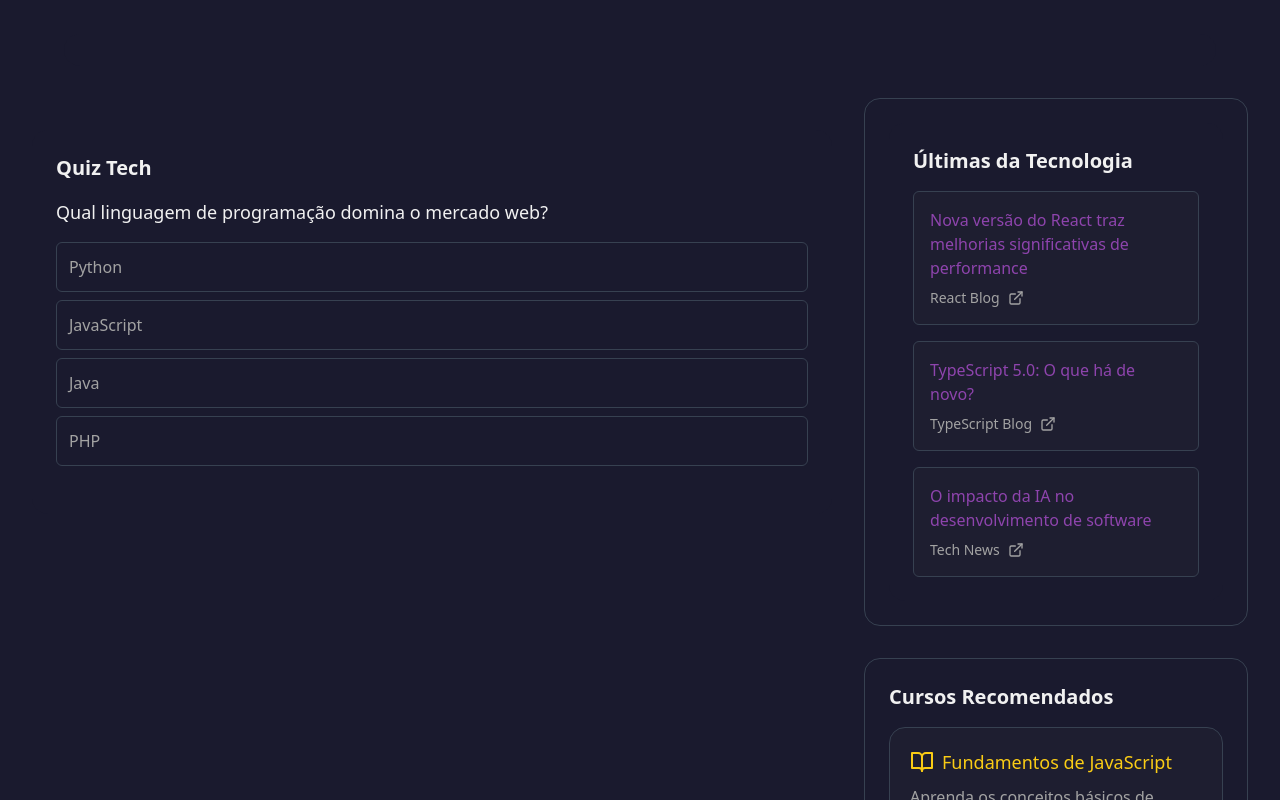
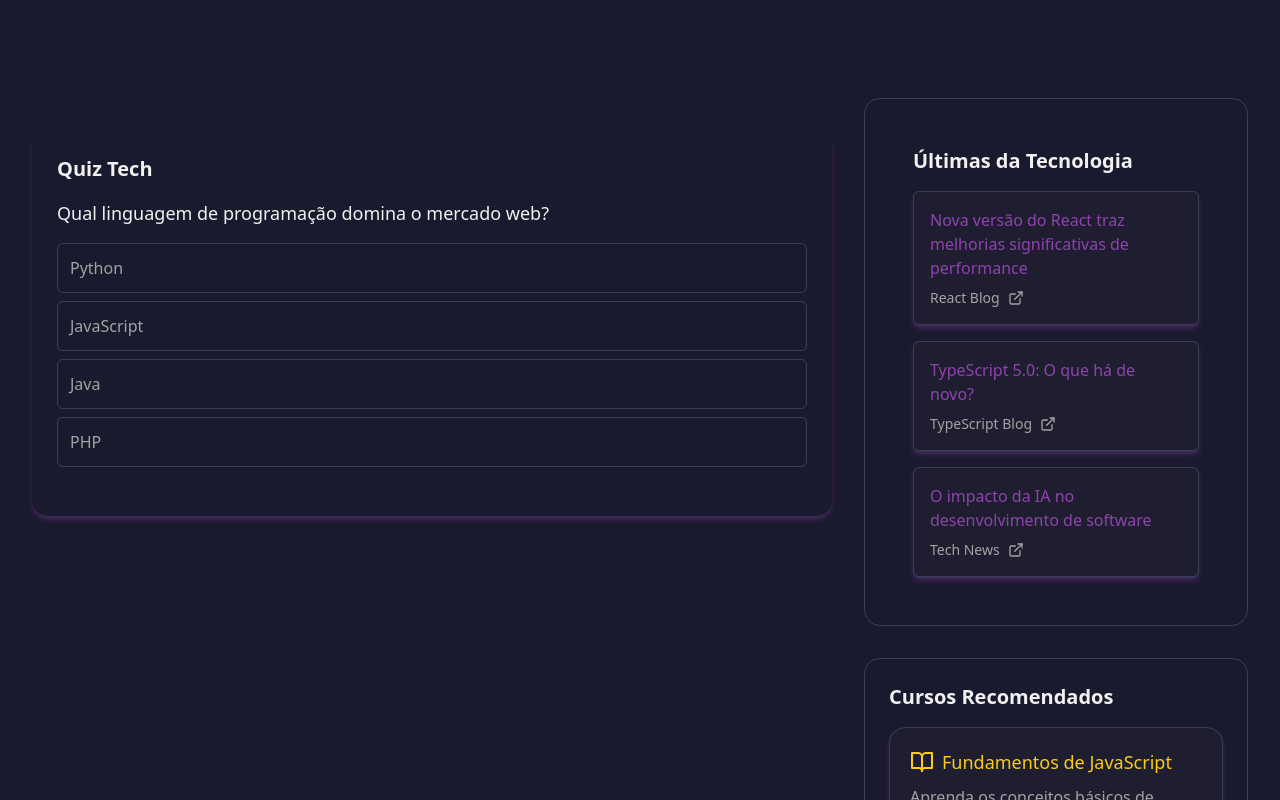
Before and after one commit to lanroo/blogdevinger, a React (Vite) app: page / in a window 1280 px wide. Shown: the part 1280-2080 px from the top of the page. Built offline with nearby package versions, Linux system fonts and the light colour scheme.

Commit message:
melhorias

```diff
--- a/src/components/InteractiveQuiz.tsx
+++ b/src/components/InteractiveQuiz.tsx
@@ -34,7 +34,7 @@ const InteractiveQuiz = () => {
   const isCorrect = selectedAnswer === questions[currentQuestion].correctAnswer;
 
   return (
-    <div className="bg-background text-foreground rounded-lg shadow-glow p-6 my-8 transition-transform hover:scale-105 hover:shadow-lg">
+    <div className="relative bg-background text-foreground rounded-lg shadow-glow p-6 my-8 transition-transform hover:scale-105 hover:shadow-[0_0_20px_rgba(142,68,173,0.6)] border border-transparent hover:border-[rgba(142,68,173,0.6)]">
       <h3 className="text-xl font-bold mb-4">Quiz Tech</h3>
       <div className="mb-6">
         <p className="text-lg mb-4">{questions[currentQuestion].question}</p>
@@ -56,7 +56,6 @@ const InteractiveQuiz = () => {
             >
               {option}
             </motion.button>
-
           ))}
         </div>
       </div>
@@ -81,7 +80,7 @@ const InteractiveQuiz = () => {
           </div>
           <Link
             to={`/post/${questions[currentQuestion].relatedPostId}`}
-            className="text-blue-600 hover:text-blue-800 inline-block mt-2"
+            className="text-primary-light hover:text-primary inline-block mt-2"
           >
             Saiba mais sobre este tema →
           </Link>
--- a/src/index.css
+++ b/src/index.css
@@ -6,6 +6,14 @@
 @tailwind utilities;
 
 html {
-  background-color: #1a1a2e; /* Cor de fundo */
-  color: #f1f1f1; /* Cor do texto */
-}
+    background-color: #1a1a2e;
+    color: #f1f1f1;
+  }
+
+  section {
+    margin-bottom: 0;
+  }
+
+  h1, h2, p {
+    margin: 0;
+  }
--- a/tailwind.config.js
+++ b/tailwind.config.js
@@ -10,21 +10,20 @@ export default {
       colors: {
         background: '#1a1a2e',
         foreground: '#f1f1f1',
-        primary: '#8e44ad',
-      },
-    },
-
-    extend: {
-      colors: {
-        background: '#1a1a2e',
-        foreground: '#f1f1f1',
         primary: {
           DEFAULT: '#8e44ad',
           dark: '#5e3370',
+          light: '#b47cd8',
         },
         muted: {
           DEFAULT: '#a3a3a3',
         },
+      },
+      spacing: {
+        '2': '0.5rem',
+        '4': '1rem',
+        '6': '1.5rem',
+        '8': '2rem',
       },
       borderRadius: {
         lg: '1rem',
```
Lines whose indentation alone changed are shown as unchanged.
